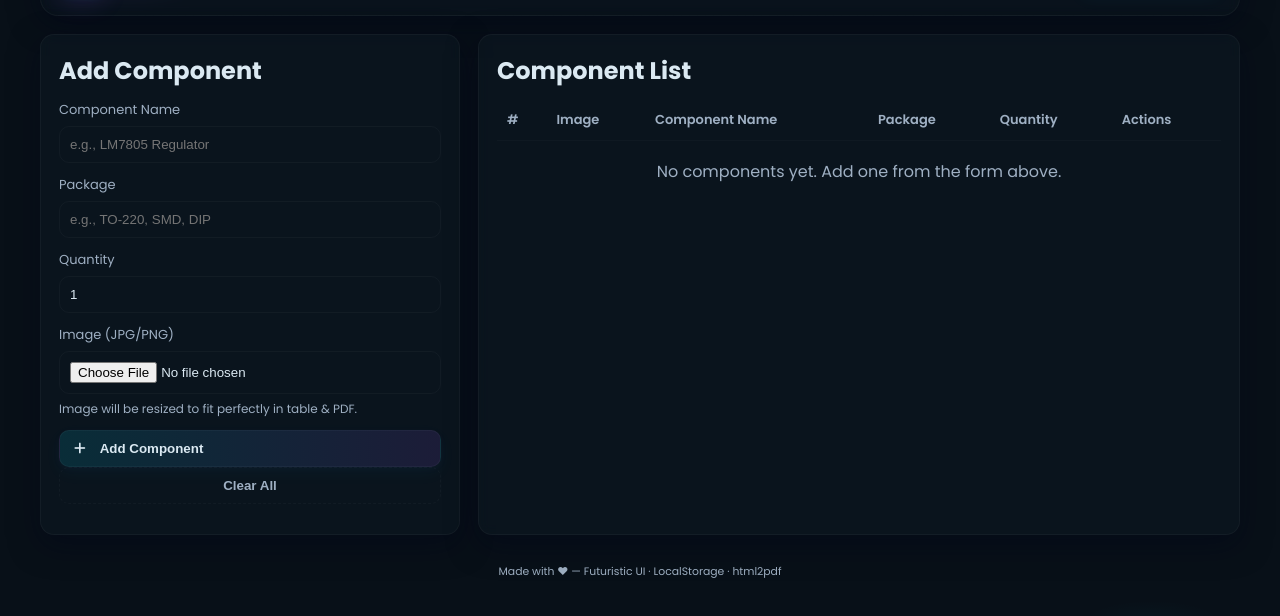
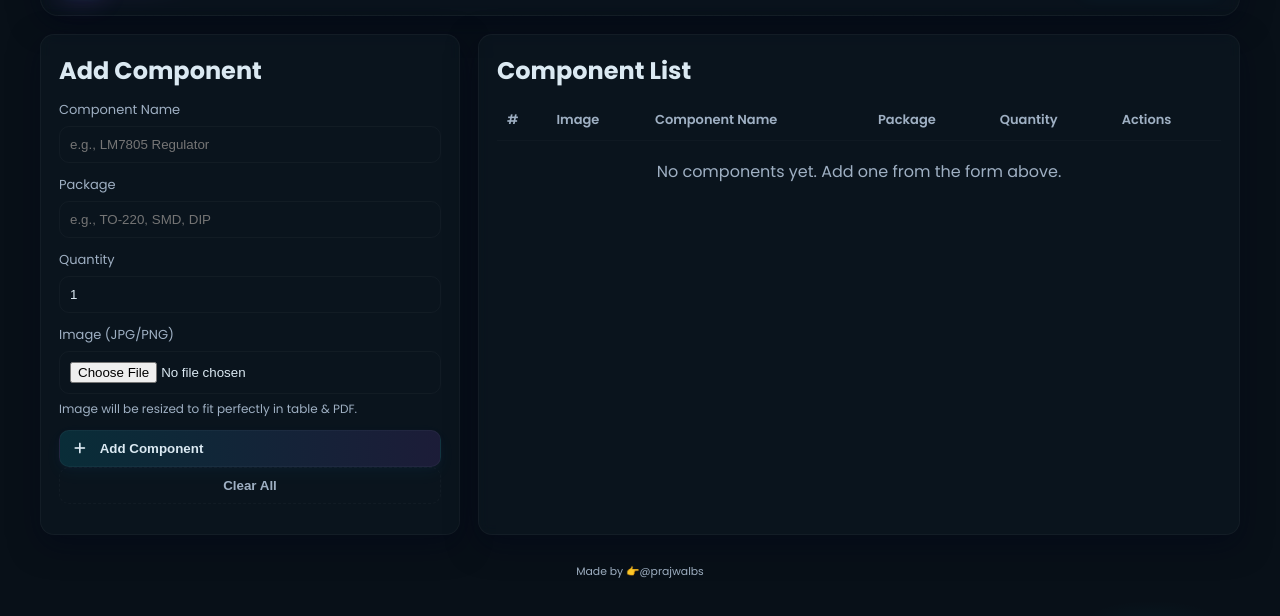
Before and after one commit to prajubs/BOM, a plain HTML site: page index.html in a window 1280 px wide. Shown: the part 96-712 px from the top of the page. Drawn offline with Linux system fonts and the light colour scheme.

Commit message:
Update index.html

```diff
--- a/index.html
+++ b/index.html
@@ -93,7 +93,7 @@
 
     <!-- Footer -->
     <footer class="footer">
-      <small>Made with ♥ — Futuristic UI · LocalStorage · html2pdf</small>
+      <small>Made by 👉@prajwalbs </small>
     </footer>
   </div>
 
```
